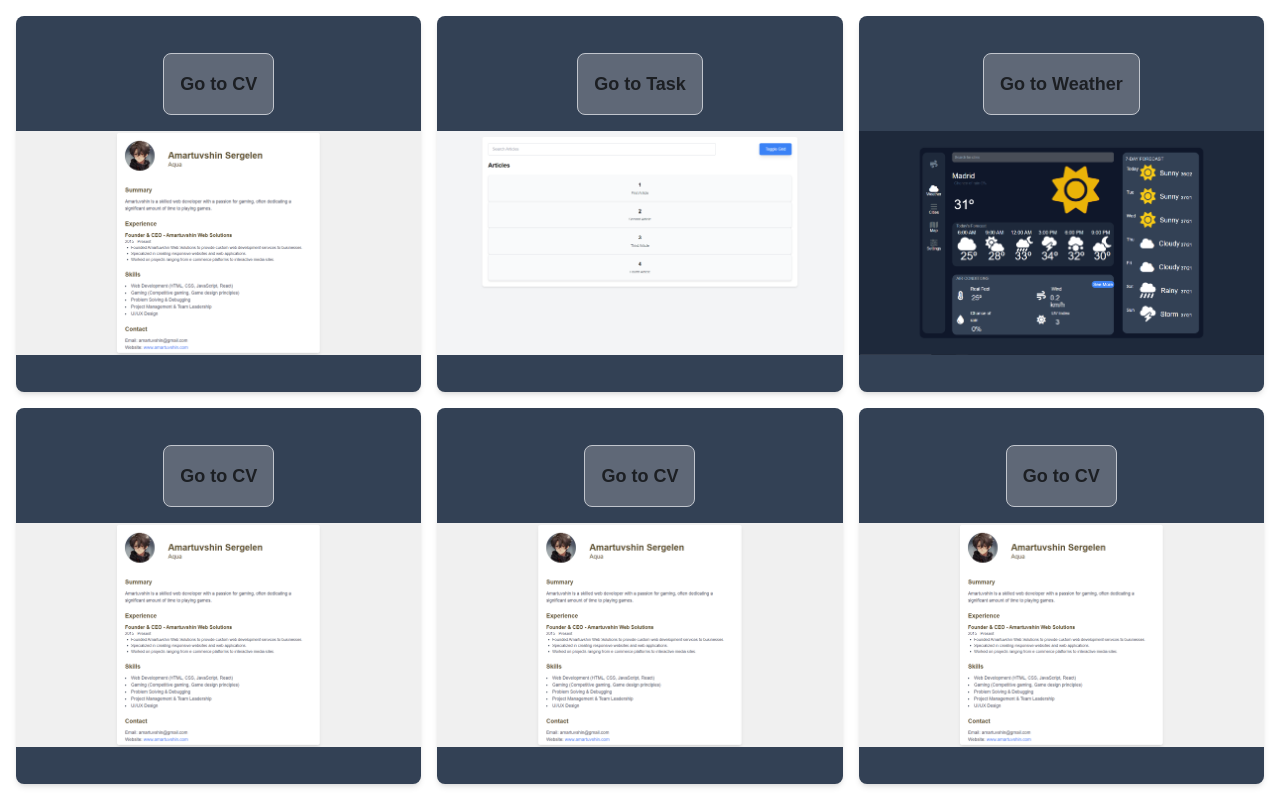
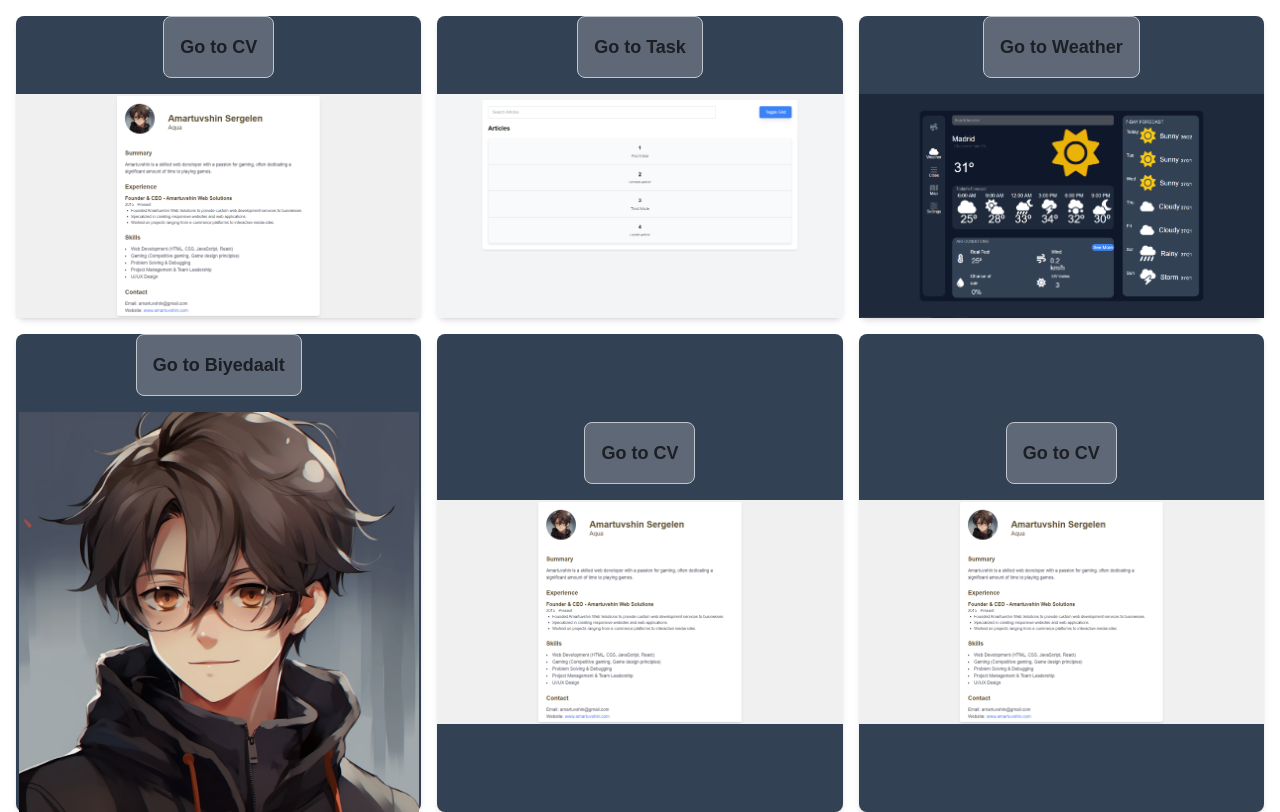
Before and after one commit to AquaPor/frontend, a Next.js app in the folder amartuvshin/: page / in a window 1280 px wide. Built offline with nearby package versions, Linux system fonts and the light colour scheme.

Commit message:
pushlelt

```diff
--- a/amartuvshin/pages/biyedaalt.js
+++ b/amartuvshin/pages/biyedaalt.js
@@ -27,11 +27,11 @@ const data = [
 export default function biyedaalt() {
   const router = useRouter();
   return (
-    <div>
+    <div className="bg-slate-700 h-[90vh]">
       <p className="text-center font-bold text-xl my-10">Бие даалт</p>
       <div className="flex items-center justify-center">
         <button
-          className="border rounded-lg bg-gray-200 p-4 font-bold mb-2 hover:bg-blue-200"
+          className="border rounded-lg bg-gray-600 p-4 font-bold mb-2 "
           onClick={() => {
             router.push("biyedaalt2");
           }}
--- a/amartuvshin/pages/biyedaalt2.js
+++ b/amartuvshin/pages/biyedaalt2.js
@@ -5,7 +5,7 @@ export default function biyedaalt2() {
   return (
     <div>
       <button
-        className="border rounded-lg bg-gray-200 p-4 font-bold mb-2 hover:bg-blue-200"
+        className="border rounded-lg bg-gray-600 p-4 font-bold"
         onClick={() => {
           router.back();
         }}
--- a/amartuvshin/pages/index.js
+++ b/amartuvshin/pages/index.js
@@ -64,15 +64,15 @@ export default function Home() {
         <div className="bg-slate-700 relative w-full h-full flex flex-col items-center justify-center bg-gray-100 rounded-lg shadow-md">
           <button
             className="mb-4 p-4 font-bold text-lg border rounded-lg bg-gray-500 opacity-80 hover:opacity-100"
-            onClick={() => handleNavigation('cv')}
+            onClick={() => handleNavigation('biyedaalt')}
           >
-            Go to CV
+            Go to Biyedaalt
           </button>
           <Image
-            src="/aquacv.png"
+            src="/aquapfp.png"
             alt="Aqua"
-            width={500}
-            height={120}
+            width={400}
+            height={50}
             objectFit="cover"
           />
         </div>
```
